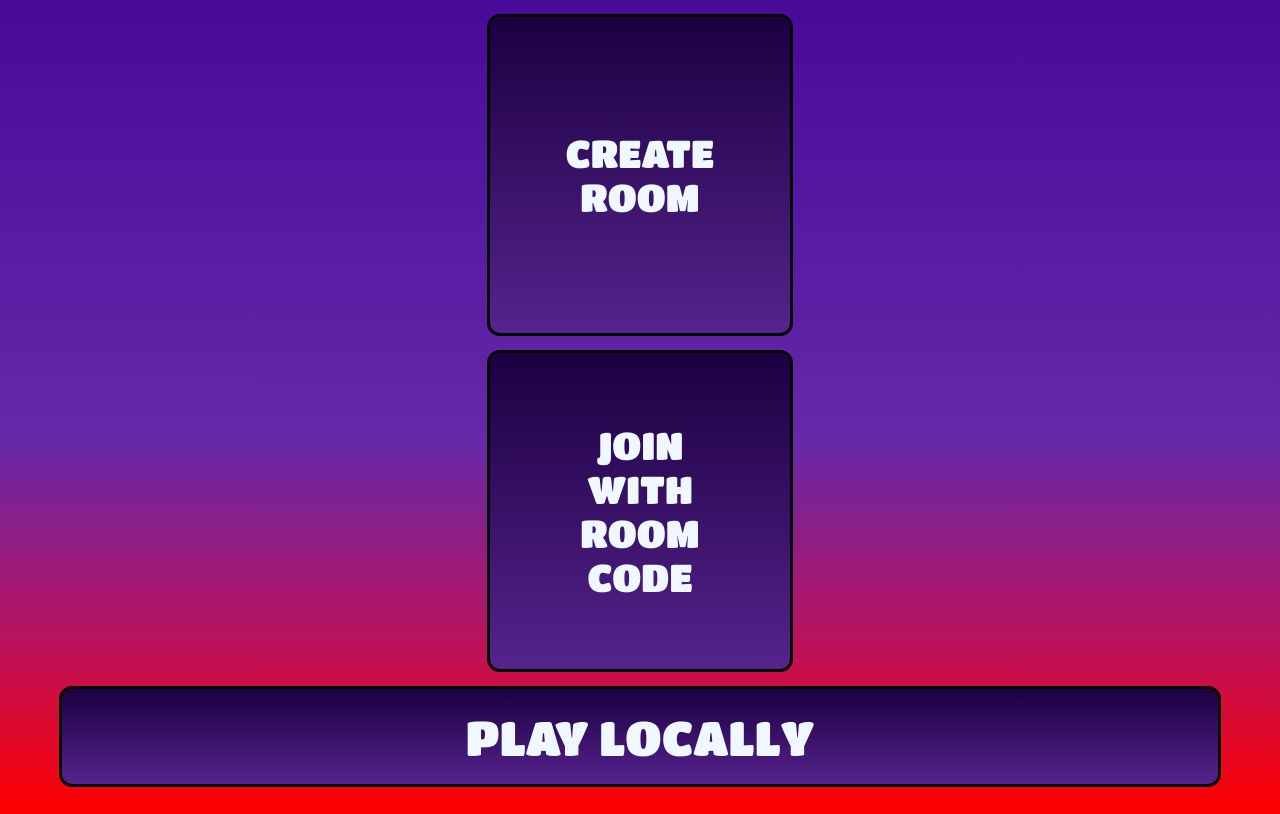
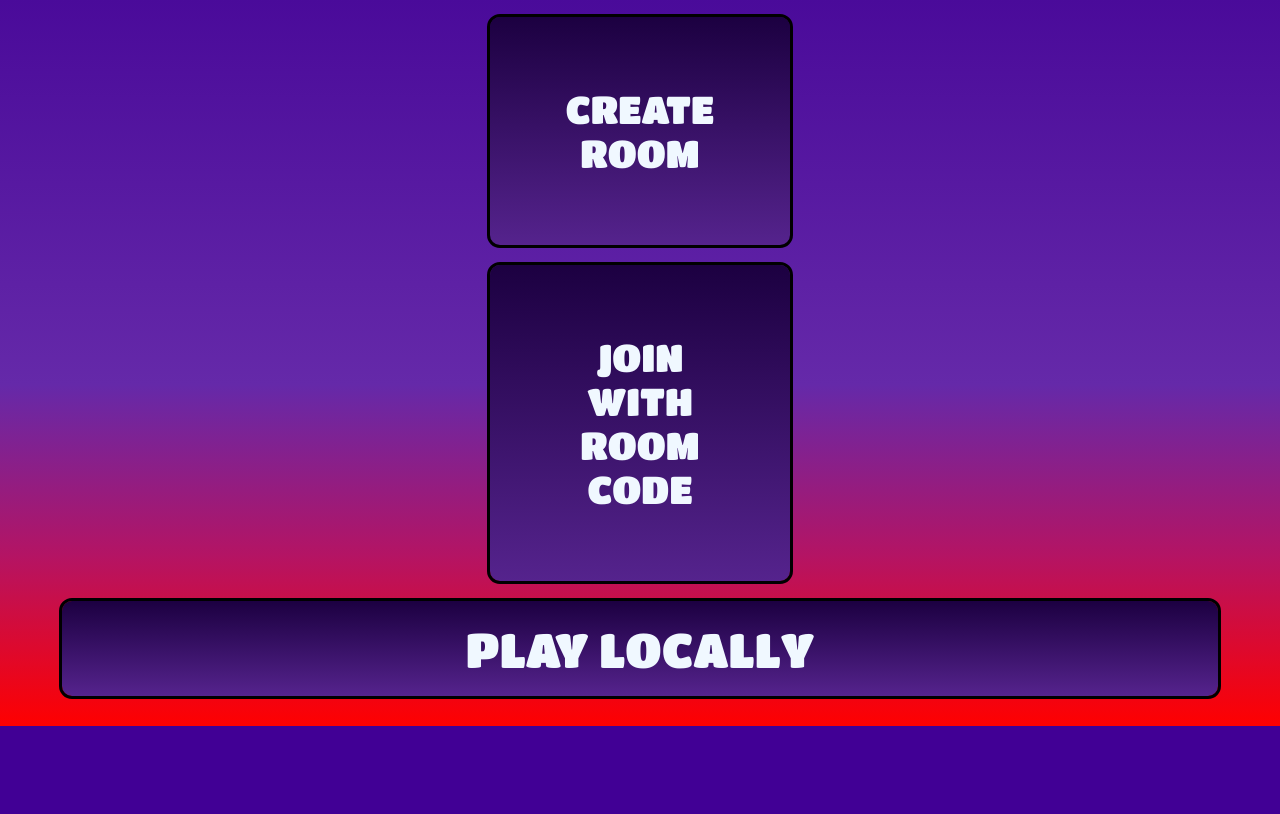
Before and after one commit to Charlzee/imposter-game, a plain HTML site: page frontend/public/index.html in a window 1280 px wide. Shown: the part 128-942 px from the top of the page. After the commit the page ends 854 px from the top, so only its background shows below. Drawn offline with Linux system fonts and the light colour scheme.

Commit message:
update frontend/public/css/main.css

```diff
--- a/frontend/public/css/main.css
+++ b/frontend/public/css/main.css
@@ -50,7 +50,7 @@ body {
 
 .small-grid {
     display: grid;
-    grid-template-rows: repeat(2, 1fr);
+    grid-template-rows: repeat(auto, 1fr);
 
     gap: 20px;
     padding: 10px;
```
